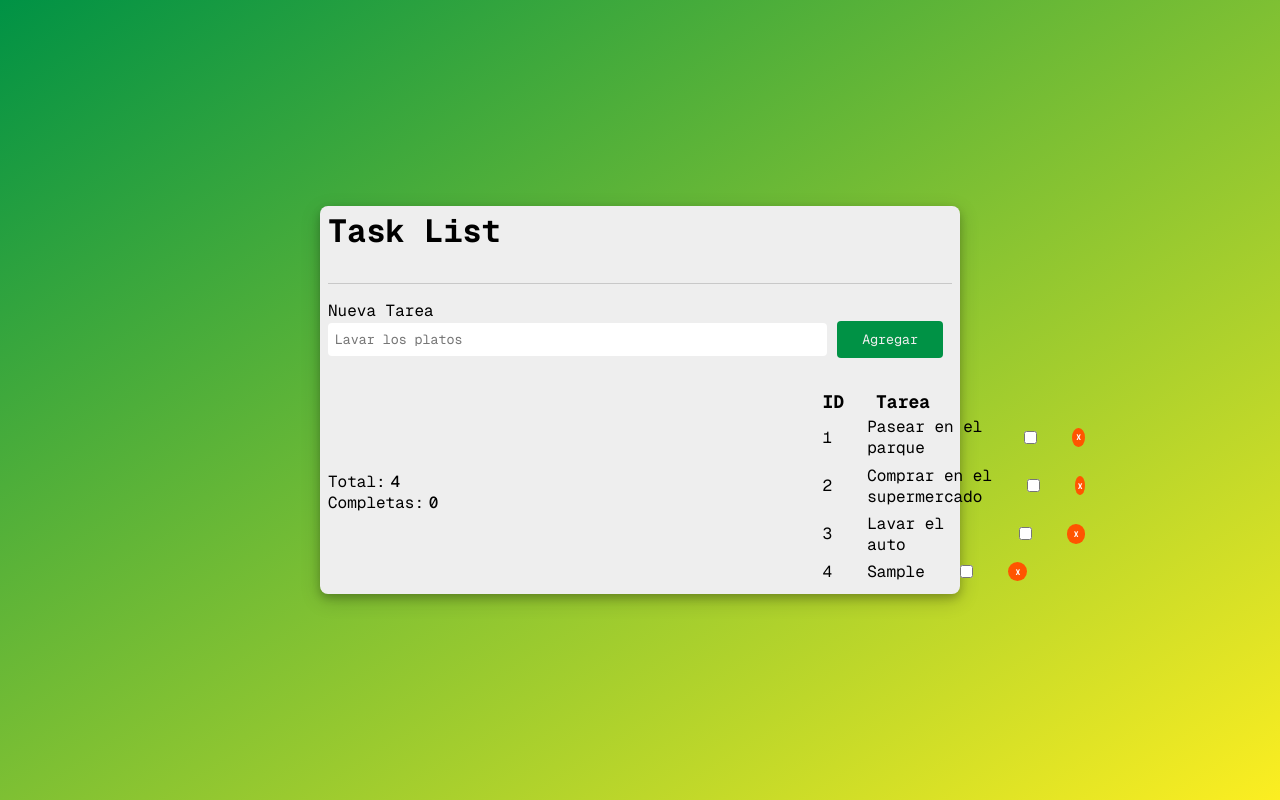
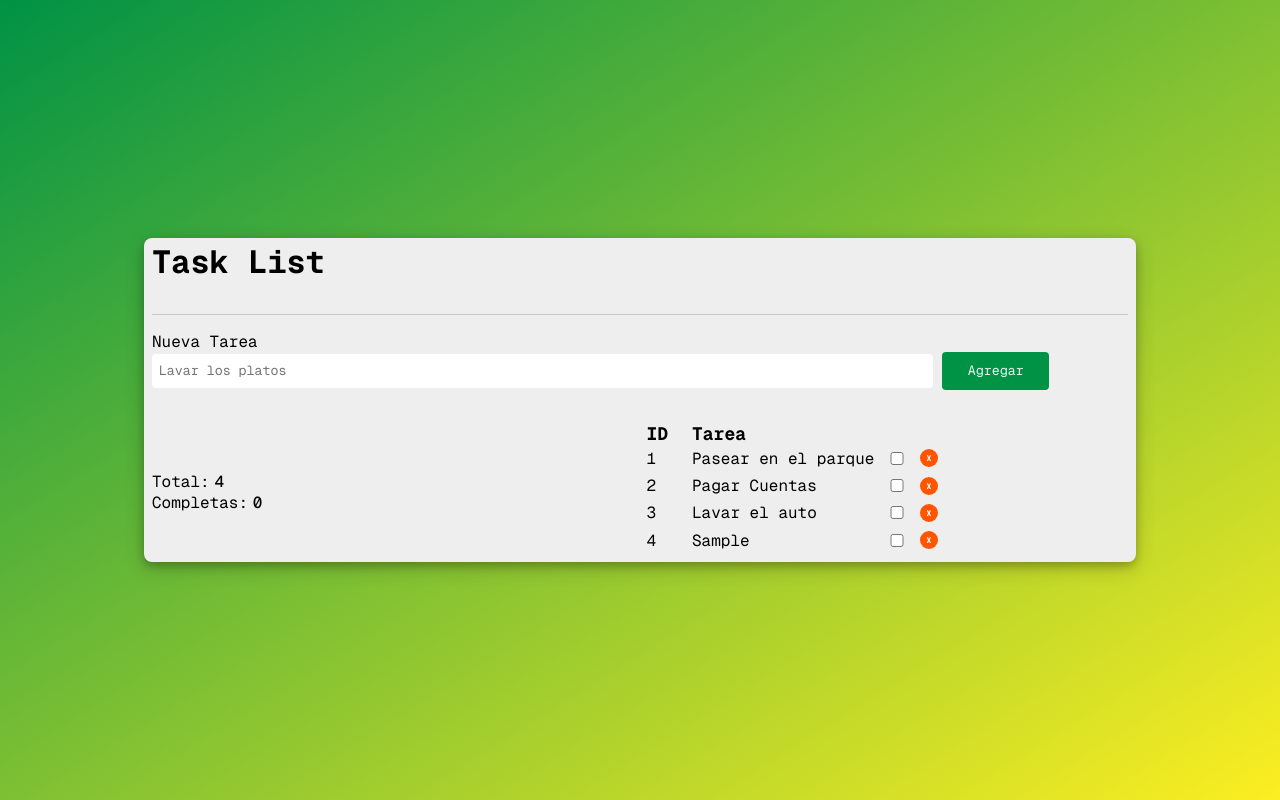
Before and after one commit to jpberse/js-desafio5-task-list, a plain HTML site: page index.html in a window 1280 px wide. Both pictures are taken after typing "Sample" into the empty fields and a click on the button "Agregar". Drawn offline with nearby package versions, Linux system fonts and the light colour scheme.

Commit message:
Actualizacion en estado de tareas en total y completadas, correciones en css para tabla de tareas

```diff
--- a/assets/css/style.css
+++ b/assets/css/style.css
@@ -18,7 +18,7 @@
 .tasklist-container {
     background-color: rgb(238, 238, 238);
     min-height: 16em;
-    width: 50%;
+    width: 62em;
     border-radius: 8px;
     padding: 0 0.5em;
     box-shadow: 0 4px 8px 0 rgba(0, 0, 0, 0.2), 0 6px 20px 0 rgba(0, 0, 0, 0.19)
@@ -71,8 +71,8 @@
 }
 
 .id-tarea-container {
-    display: flex;
-    gap: 2em;
+    display: grid;
+    grid-template-columns: 1fr 6fr;
 }
 
 .id-tarea-container h2 {
@@ -80,9 +80,9 @@
 }
 
 .span-input-container {
-    display: flex;
+    display: grid;
+    grid-template-columns: 1fr 4fr 1fr 1fr;
     align-items: center;
-    gap: 2.2em;
     padding: 0.2em 0;
 }
 
@@ -91,8 +91,8 @@
     font-size: 8px;
     font-weight: 700;
     color: white;
-    width: 1.2rem;
-    height: 1.2rem;
+    width: 18px;
+    height: 18px;
     background-color: rgb(255, 85, 0);
     border: none;
     cursor: pointer;
--- a/assets/js/script.js
+++ b/assets/js/script.js
@@ -7,14 +7,15 @@ const checkbox = document.querySelector('#checkbox')
 
 const tasks = [
     { id: 1, task: "Pasear en el parque", isComplete: false },
-    { id: 2, task: "Comprar en el supermercado", isComplete: false },
+    { id: 2, task: "Pagar Cuentas", isComplete: false },
     { id: 3, task: "Lavar el auto", isComplete: false }
 ]
 
 renderTasks(tasks);
+actualizarContadorChecked();
 
-btnAgregar.addEventListener('click', (event) => {
-    event.preventDefault()
+btnAgregar.addEventListener('click', (e) => {
+    e.preventDefault()
     const task = inputTask.value.trim()
     if (task === "") {
         alert('Ingresa una tarea valida');
@@ -26,17 +27,32 @@ btnAgregar.addEventListener('click', (event) => {
     inputTask.value = ""
 
     renderTasks(tasks)
+    actualizarContadorChecked()
 })
 
 const borrarTask = (id) => {
-    const index = tasks.findIndex(item => item.id === id )
+    const index = tasks.findIndex(item => item.id === id)
+    if(tasks[index].iscomplete === true) {
+        tasks[index].iscomplete = false
+    }
     tasks.splice(index, 1);
     renderTasks(tasks)
+    actualizarContadorChecked()
 }
 
-/* const ischecked = () {
+const isChecked = (id) => {
+    const index = tasks.findIndex(item => item.id === id)
+    tasks[index] ? tasks[index].isComplete = !tasks[index].isComplete : 'error'
 
-} */
+    actualizarContadorChecked()
+};
+
+
+function actualizarContadorChecked() {
+    const completeTask = tasks.filter(complete => complete.isComplete === true);
+    tasksCompletadas.textContent = completeTask.length;
+    totalTasks.textContent = tasks.length;
+}
 
 function renderTasks(tareas) {
     let html = ""
@@ -46,11 +62,11 @@ function renderTasks(tareas) {
                 <div class="span-input-container">
                     <span>${tarea.id}</span>
                     <span>${tarea.task}</span>
-                    <input id="checkbox" type="checkbox">
+                    <input id="checkbox" type="checkbox" onchange="isChecked(${tarea.id})"
+                        ${tarea.isComplete? "checked" : "" }>
                     <button onclick="borrarTask(${tarea.id})">X</button>
                 </div>`;
     })
 
     listaDeTasks.innerHTML = html;
-    totalTasks.innerHTML = tareas.length;
 }
```
